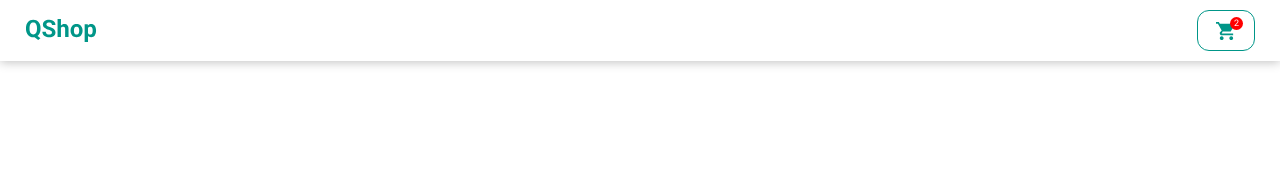
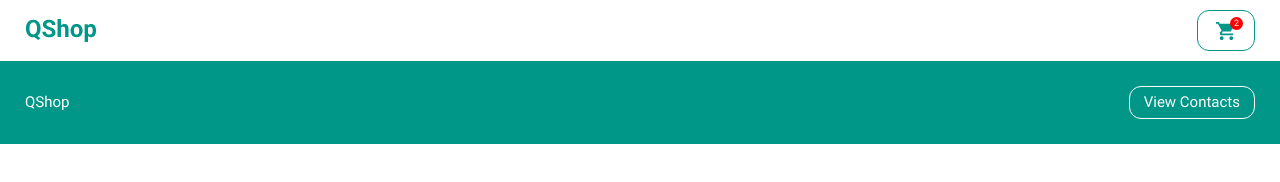
Before and after one commit to oleksandrway/shopWithFirebase, a website built with Vite: page index.html in a window 1280 px wide. Built offline with nearby package versions, Linux system fonts and the light colour scheme; some packages are replaced by stand-ins of ours.

Commit message:
footer section

```diff
--- a/index.html
+++ b/index.html
@@ -10,16 +10,27 @@
 
 <body>
 
-  <section class="header">
+  <header class="header">
     <div class="container flex justify-between items-center">
-      <a href="" class="header__log">
+      <a href="#" class="header__logo logo">
         <img src="/logo-green.svg" alt="logo">
       </a>
       <button class="btn btn--green btn--outlined header__cart-btn">
         <img src="/cart.svg" alt="cart icon">
       </button>
     </div>
-  </section>
+  </header>
+
+  <footer class="footer">
+    <div class="container flex justify-between items-center">
+      <a href="#" class="header__logo logo">
+        <img src="/logo-white.svg" alt="logo">
+      </a>
+      <button class="btn btn--white btn--outlined btn--small footer__contacts-btn">
+        View Contacts
+      </button>
+    </div>
+  </footer>
 
   <script type="module" src="/main.js"></script>
 </body>
--- a/src/sass/base/reusableElements.scss
+++ b/src/sass/base/reusableElements.scss
@@ -1,6 +1,13 @@
 .container {
   padding: 0 25px;
   max-width: 100%;
+}
+
+.logo {
+  transition: all 0.3s;
+  &:hover {
+    transform: scale(1.05);
+  }
 }
 
 .btn {
@@ -13,6 +20,8 @@
   border-radius: $border-radius;
   text-align: center;
   overflow: hidden;
+  position: relative;
+  transition: all 0.3s;
 
   &:before {
     content: "";
@@ -23,41 +32,52 @@
     left: 0;
     opacity: 0;
     transition: all 0.3s;
+
     background-color: black;
   }
 
   &:hover {
     &:before {
-      opacity: 0.06;
+      opacity: 0.08;
     }
   }
 
   &:active {
     &:before {
-      opacity: 0.12;
+      opacity: 0.18;
+    }
   }
 }
 
-  &--white {
+.btn--small {
+  min-height: 33px;
+  padding: 0px 14px;
+}
+
+.btn--white {
   // color: white;
   --color: white;
+  font-size: 15px;
+  line-height: 1;
 }
 
-  &--green {
+.btn--green {
   color: white;
   background-color: $color-green;
   --color: #{$color-green};
 }
 
-  &--grey {
+.btn--grey {
   background-color: $color-grey;
   --color: #{$color-grey};
 }
 
-  &--outlined {
+.btn--outlined {
   color: var(--color);
   border: 1px solid var(--color);
   background-color: transparent;
+  &:before {
+    background-color: var(--color);
   }
 }
 
--- a/src/sass/sections/footer.scss
+++ b/src/sass/sections/footer.scss
@@ -0,0 +1,4 @@
+.footer {
+  background-color: $color-green;
+  padding: 25px 0;
+}
```
Lines whose indentation alone changed are shown as unchanged.
